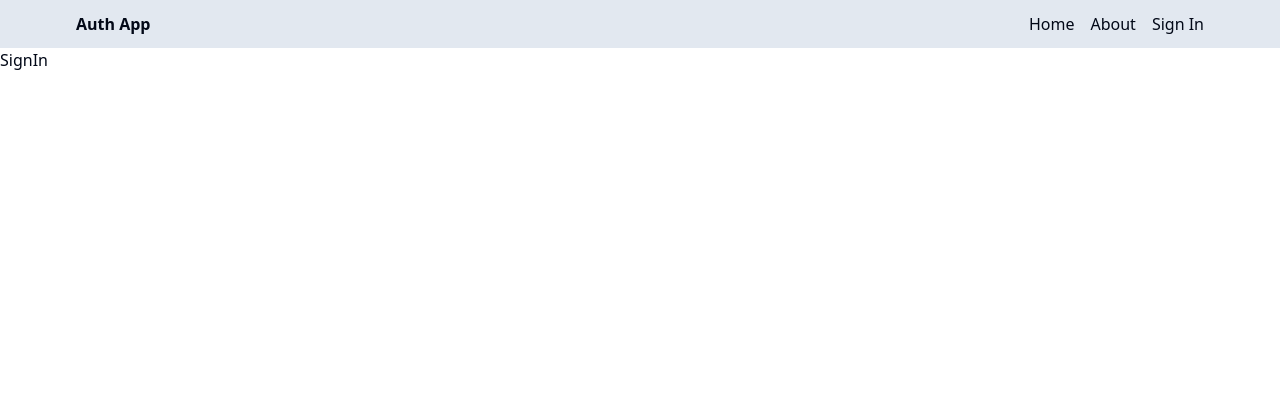
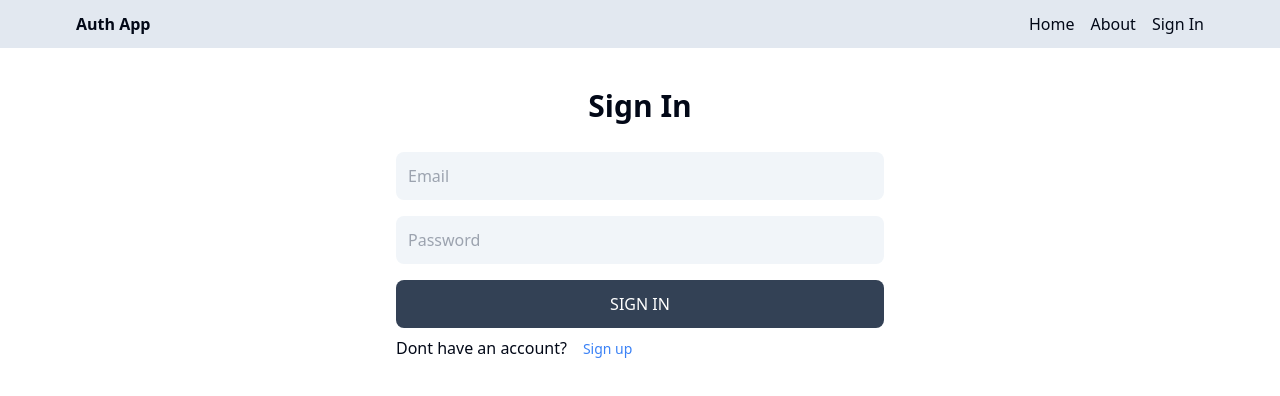
Before and after one commit to Beamlak996/mern-auth, a React app in the folder client/: page /sign-in in a window 1280 px wide. Shown: the top 396 px of the page. Built offline with nearby package versions, Linux system fonts and the light colour scheme; the HTML template or start-up script is replaced by a standard one.

Commit message:
Complete the sign in page functionality

```diff
--- a/client/src/pages/SignIn.tsx
+++ b/client/src/pages/SignIn.tsx
@@ -1,6 +1,83 @@
+import { Loader2, CircleAlert } from "lucide-react";
+import React, { useState } from "react";
+import { Link, useNavigate } from "react-router-dom";
 
 export const SignIn = () => {
+  const [formData, setFormData] = useState({});
+  const [loading, setLoading] = useState(false);
+  const [error, setError] = useState(false);
+
+  const navigate = useNavigate()
+
+  const handleChange = (e: React.ChangeEvent<HTMLInputElement>) => {
+    setFormData({ ...formData, [e.target.id]: e.target.value });
+  };
+
+  const handleSubmit = async (e: React.FormEvent) => {
+    e.preventDefault();
+    setError(false);
+    try {
+      setLoading(true);
+      const res = await fetch("/api/auth/signin", {
+        method: "POST",
+        body: JSON.stringify(formData),
+        headers: {
+          "Content-Type": "application/json",
+        },
+      });
+      const data = await res.json();
+      if (data.success === false) {
+        setError(true);
+        return;
+      }
+      setError(false);
+      navigate('/')
+    } catch (error) {
+      setLoading(true);
+      setError(true);
+    } finally {
+      setLoading(false);
+    }
+  };
+
   return (
-    <div>SignIn</div>
-  )
-}
+    <div className="p-3 max-w-lg mx-auto">
+      <h1 className="text-3xl text-center font-semibold my-7">Sign In</h1>
+      <form className="flex flex-col gap-4" onSubmit={handleSubmit}>
+        <input
+          type="email"
+          placeholder="Email"
+          id="email"
+          className="bg-slate-100 p-3 rounded-lg"
+          onChange={handleChange}
+        />
+        <input
+          type="password"
+          placeholder="Password"
+          id="password"
+          className="bg-slate-100 p-3 rounded-lg"
+          onChange={handleChange}
+        />
+        <button
+          disabled={loading}
+          type="submit"
+          className="bg-slate-700 text-white rounded-lg uppercase hover:opacity-95 p-3 disabled:opacity-85 text-center flex items-center justify-center"
+        >
+          {loading ? <Loader2 className="h-4 w-4 animate-spin" /> : "Sign in"}
+        </button>
+      </form>
+      <div className="flex gap-4 mt-2">
+        <p>Dont have an account?</p>
+        <Link to="/sign-up">
+          <span className="text-blue-500 text-sm hover:underline">Sign up</span>
+        </Link>
+      </div>
+      {error && (
+        <div className="mt-4 p-3 border-2 rounded-md border-rose-400 bg-rose-400 text-white flex gap-4 items-center">
+          <CircleAlert className="h-4 w-4 mr-2" />
+          Something went wrong
+        </div>
+      )}
+    </div>
+  );
+};
--- a/client/src/pages/SignUp.tsx
+++ b/client/src/pages/SignUp.tsx
@@ -1,11 +1,13 @@
 import { Loader2, CircleAlert } from "lucide-react";
 import React, { useState } from "react";
-import { Link } from "react-router-dom";
+import { Link, useNavigate } from "react-router-dom";
 
 export const SignUp = () => {
   const [formData, setFormData] = useState({});
   const [loading, setLoading] = useState(false)
   const [error, setError] = useState(false)
+
+  const navigate = useNavigate()
 
   const handleChange = (e: React.ChangeEvent<HTMLInputElement>) => {
     setFormData({ ...formData, [e.target.id]: e.target.value });
@@ -30,6 +32,7 @@
         return
       }
       setError(false)
+      navigate('/sign-in')
     } catch (error) {
       setLoading(true)
       setError(true)
@@ -79,11 +82,11 @@
       <div className="flex gap-4 mt-2">
         <p>Already have an account</p>
         <Link to="/sign-in">
-          <span className="text-blue-500 text-sm hover:underline">Sign in</span>
+          <span className="text-blue-500 text-sm hover:underline">Sign up</span>
         </Link>
       </div>
       {error && (
-        <div className="p-3 border-2 rounded-md border-rose-400 bg-rose-400 text-white flex gap-4 items-center">
+        <div className="mt-4 p-3 border-2 rounded-md border-rose-400 bg-rose-400 text-white flex gap-4 items-center">
           <CircleAlert className="h-4 w-4 mr-2" />
           Something went wrong
         </div>
```
